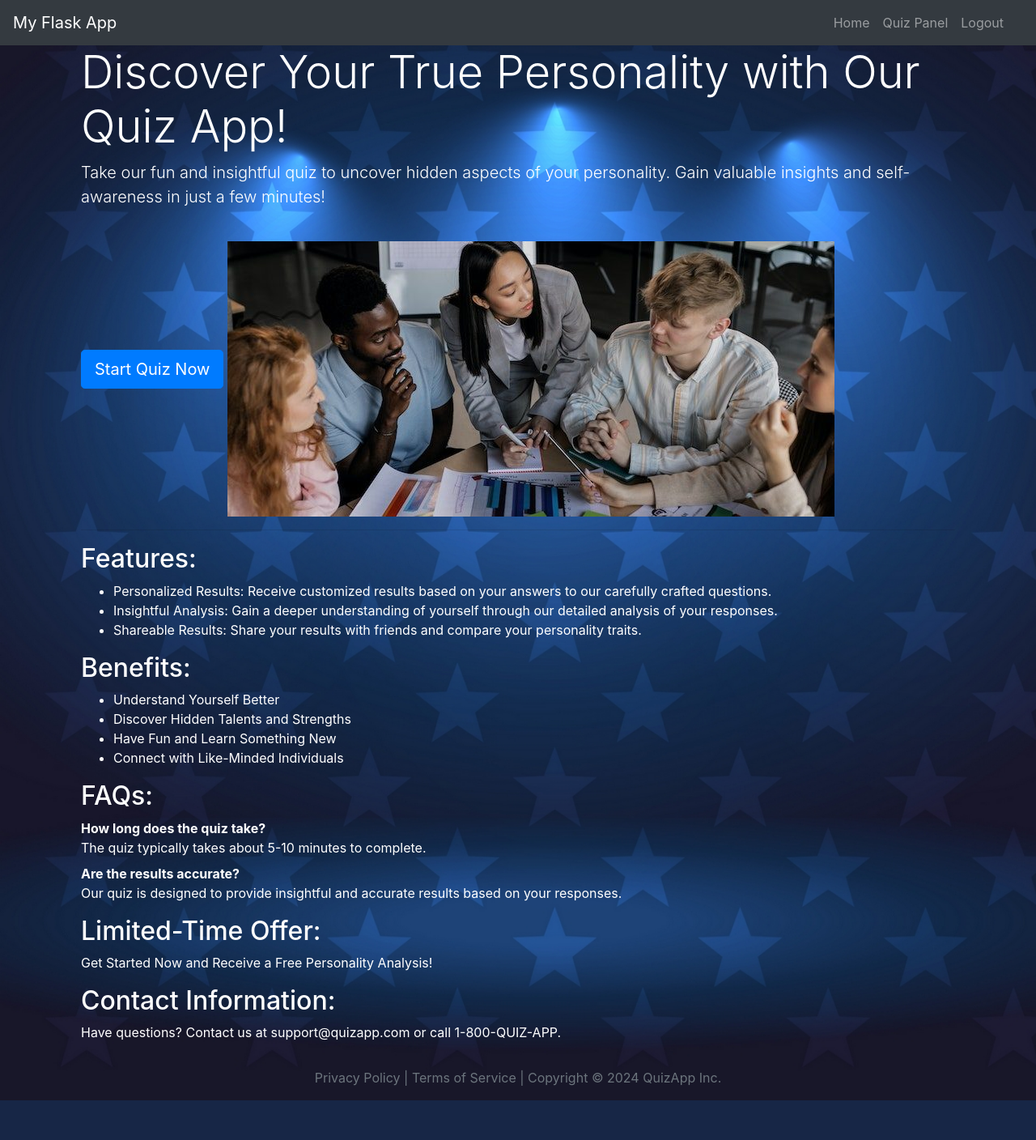
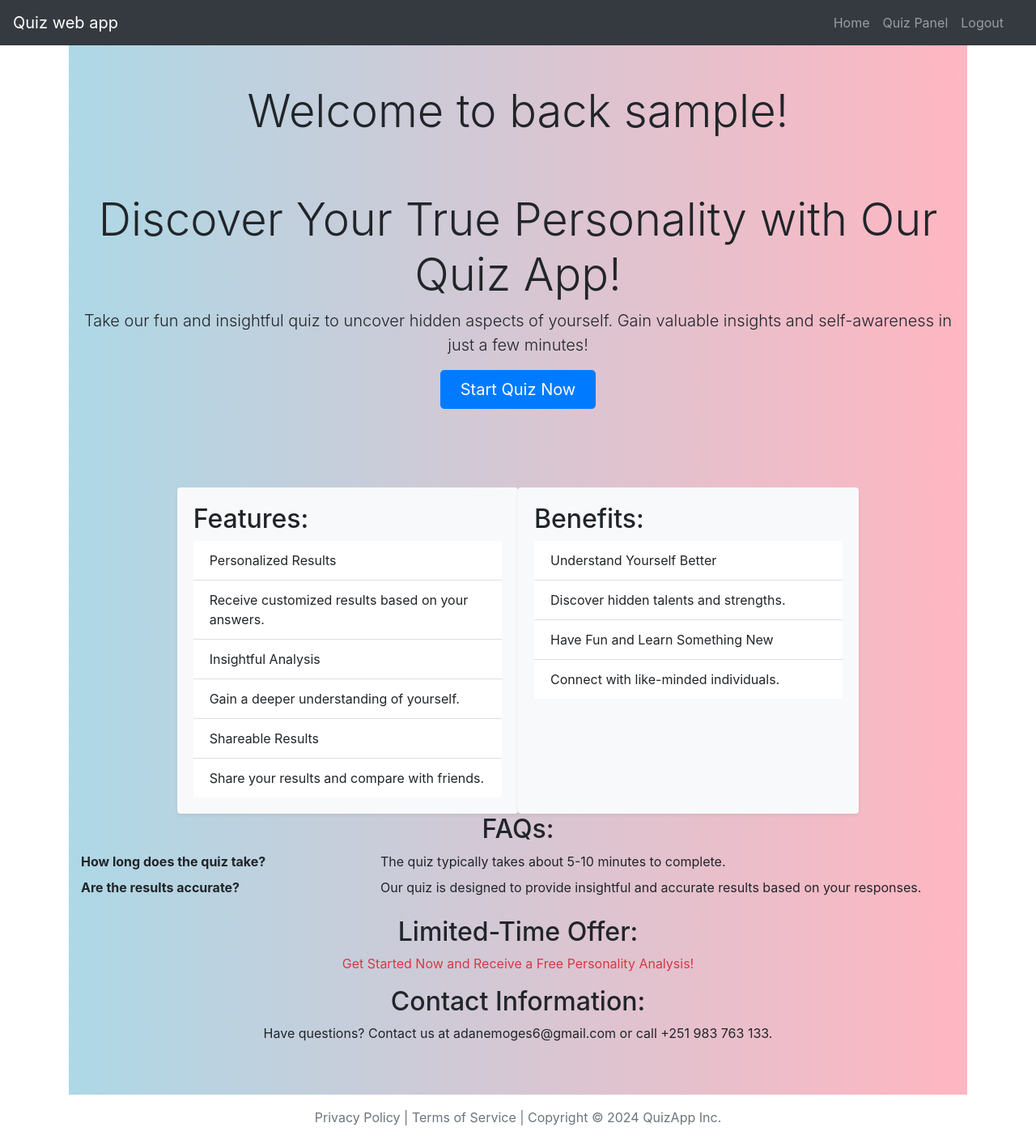
Before and after one commit to habeshaethiopia/Interactive-Quiz-Application, a Flask app: page / in a window 1280 px wide. Shown: the whole page at 81% size. Before the commit the page ends 1359 px from the top, so only its background shows below. Run offline with Flask 3, Linux system fonts and the light colour scheme; the visitor is signed in with stand-in values (Sample User, id 1); data that the repository does not hold is empty; some libraries are stand-ins or nearby versions.

Commit message:
all done

```diff
--- a/App/route.py
+++ b/App/route.py
@@ -170,7 +170,10 @@ def user_dashboard():
     attempts = user.attempts  # Or retrieve attempts from a separate model
     return render_template("dashboard.html", user=user, attempts=attempts)
 
-
+#forgot-password route
+@app.route("/forgot-password", strict_slashes=False)
+def forgot_password():
+    return jsonify({"message": "Forgot password", 'status': 'not implemented'})
 # Logout route
 @app.route("/logout", strict_slashes=False)
 @login_required
--- a/App/templates/base.html
+++ b/App/templates/base.html
@@ -3,21 +3,25 @@
 <head>
     <meta charset="UTF-8">
     <meta name="viewport" content="width=device-width, initial-scale=1.0">
-    <title>{% block title %}My Flask App{% endblock %}</title>
+    <title>{% block title %}Quiz web app{% endblock %}</title>
     <link rel="stylesheet" href="https://stackpath.bootstrapcdn.com/bootstrap/4.5.2/css/bootstrap.min.css">
 </head>
 <style>
     body {
-        background-image: url("/static/pic/3580.jpg");
+        /* background-image: url("/static/pic/3580.jpg");
         background-repeat:no-repeat ;
         background-size:cover;
         /* background-size: auto; */
-        color: white;
+        /* color: white; */ */
     }
+
+    .bg-gradient {
+  background-image: linear-gradient(to right, lightblue, lightpink);
+}
 </style>
 <body>
     <nav class="navbar navbar-expand-lg navbar-dark bg-dark">
-        <a class="navbar-brand" href="/">My Flask App</a>
+        <a class="navbar-brand" href="/">Quiz web app</a>
         <button class="navbar-toggler" type="button" data-toggle="collapse" data-target="#navbarSupportedContent" aria-controls="navbarSupportedContent" aria-expanded="false" aria-label="Toggle navigation">
             <span class="navbar-toggler-icon"></span>
         </button>
--- a/App/templates/index.html
+++ b/App/templates/index.html
@@ -2,39 +2,57 @@
 {% block title %}
 Home
 {% endblock %}
+
 {% block content %}
-<div class="container">
-    <h1 class="display-4">Discover Your True Personality with Our Quiz App!</h1>
-    <p class="lead">Take our fun and insightful quiz to uncover hidden aspects of your personality. Gain valuable insights and self-awareness in just a few minutes!</p>
-    <a href="/quiz" class="btn btn-primary btn-lg">Start Quiz Now</a>
-    <img src="static/pic/people.jpg" class="img-fluid mt-4" alt="Diverse group of people engaging with the quiz">
-    <hr>
+<div class="container d-flex flex-column align-items-center py-5 bg-gradient" style="width: 100%;">
+  <h1 class="display-4 text-center text-gradient">
+    Welcome to back {{current_user.username}}!
+    <br>
+    <br>Discover Your True Personality with Our Quiz App!</h1>
+  <p class="lead text-center">Take our fun and insightful quiz to uncover hidden aspects of yourself. Gain valuable insights and self-awareness in just a few minutes!</p>
+  <a href="/quiz" class="btn btn-primary btn-lg px-4">Start Quiz Now</a>
+  <hr class="my-5">
+
+  <div class="row row-cols-1 row-cols-md-2 gap-4">
+    <div class="card bg-light border-0 shadow-sm">
+      <div class="card-body">
         <h2>Features:</h2>
-    <ul>
-        <li>Personalized Results: Receive customized results based on your answers to our carefully crafted questions.</li>
-        <li>Insightful Analysis: Gain a deeper understanding of yourself through our detailed analysis of your responses.</li>
-        <li>Shareable Results: Share your results with friends and compare your personality traits.</li>
+        <ul class="list-group list-group-flush">
+          <li class="list-group-item fw-bold">Personalized Results</li>
+          <li class="list-group-item">Receive customized results based on your answers.</li>
+          <li class="list-group-item fw-bold">Insightful Analysis</li>
+          <li class="list-group-item">Gain a deeper understanding of yourself.</li>
+          <li class="list-group-item fw-bold">Shareable Results</li>
+          <li class="list-group-item">Share your results and compare with friends.</li>
         </ul>
+      </div>
+    </div>
+    <div class="card bg-light border-0 shadow-sm">
+      <div class="card-body">
         <h2>Benefits:</h2>
-    <ul>
-        <li>Understand Yourself Better</li>
-        <li>Discover Hidden Talents and Strengths</li>
-        <li>Have Fun and Learn Something New</li>
-        <li>Connect with Like-Minded Individuals</li>
+        <ul class="list-group list-group-flush">
+          <li class="list-group-item fw-bold">Understand Yourself Better</li>
+          <li class="list-group-item">Discover hidden talents and strengths.</li>
+          <li class="list-gradient list-group-item fw-bold">Have Fun and Learn Something New</li>
+          <li class="list-group-item">Connect with like-minded individuals.</li>
         </ul>
-
+      </div>
+    </div>
+  </div>
 
   <h2>FAQs:</h2>
-    <dl>
-        <dt>How long does the quiz take?</dt>
-        <dd>The quiz typically takes about 5-10 minutes to complete.</dd>
-        <dt>Are the results accurate?</dt>
-        <dd>Our quiz is designed to provide insightful and accurate results based on your responses.</dd>
+  <dl class="row">
+    <dt class="col-sm-4">How long does the quiz take?</dt>
+    <dd class="col-sm-8">The quiz typically takes about 5-10 minutes to complete.</dd>
+    <dt class="col-sm-4">Are the results accurate?</dt>
+    <dd class="col-sm-8">Our quiz is designed to provide insightful and accurate results based on your responses.</dd>
   </dl>
+
   <h2>Limited-Time Offer:</h2>
-    <p>Get Started Now and Receive a Free Personality Analysis!</p>
+  <p class="text-center text-danger fw-bold">Get Started Now and Receive a Free Personality Analysis!</p>
+
   <h2>Contact Information:</h2>
-    <p>Have questions? Contact us at support@quizapp.com or call 1-800-QUIZ-APP.</p>
+  <p class="text-center">Have questions? Contact us at adanemoges6@gmail.com or call
+  +251 983 763 133.</p>
 </div>
-
 {% endblock %}
--- a/import_quiz_data.py
+++ b/import_quiz_data.py
@@ -3,9 +3,9 @@
     from a json file"""
 
 import json
-from app import app
+from App import app
 
-from model import db, Quiz, Question, Option
+from App.model import db, Quiz, Question, Option
 def import_quiz_data():
     with app.app_context():
         with open("quiz_data.json", "r") as file:
```
Also changed, not shown: App/templates/quiz.html (+10 -9 lines), quiz_data.json (+158 -0 lines), requirements.txt (added, +19 -0 lines), App/static/pic/peoples.jpeg, README.md (added). Lines whose indentation alone changed are shown as unchanged.
